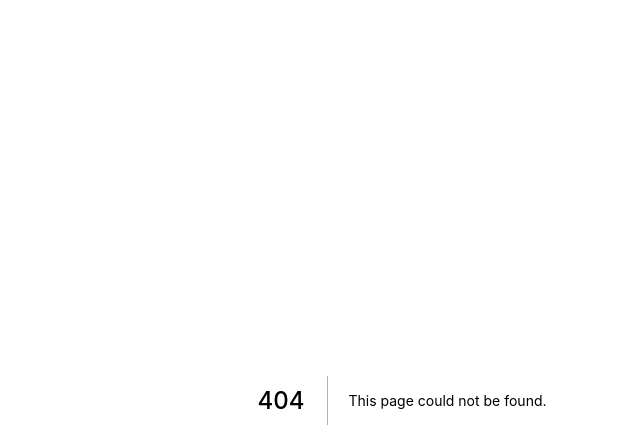
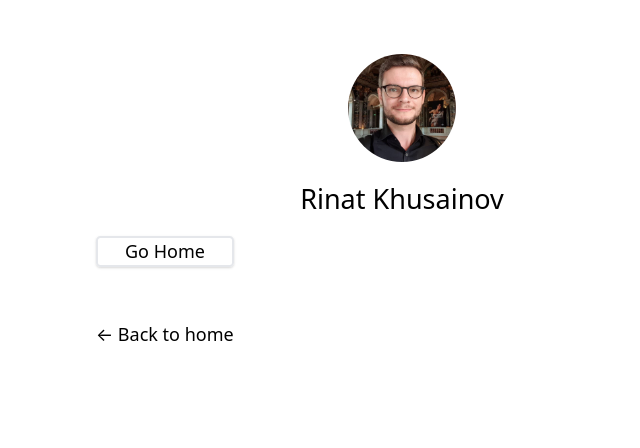
Before and after one commit to khusainovrm/next-app-v, a Next.js app: page /about in a window 1280 px wide. Before the commit this address had no page. Shown: the top 448 px of the page, without its empty margins (238-878 px from the left). Built offline with nearby package versions, Linux system fonts and the light colour scheme.

Commit message:
feat: useRouter as router.push

```diff
--- /dev/null
+++ b/components/about.module.css
@@ -0,0 +1,23 @@
+.button {
+    --tw-shadow: 0 1px 3px 0 rgba(0, 0, 0, 0.1), 0 1px 2px 0 rgba(0, 0, 0, 0.06);
+    box-shadow: var(--tw-ring-offset-shadow, 0 0 #0000), var(--tw-ring-shadow, 0 0 #0000), var(--tw-shadow);
+    padding-left: 1.5rem;
+    padding-right: 1.5rem;
+    border-width: 2px;
+    border-radius: 0.25rem;
+    line-height: inherit;
+    background-color: transparent;
+    background-image: none;
+    transition-duration: 150ms;
+}
+
+.button:hover {
+    color: darkorange;
+}
+
+.button:focus {
+    outline: none;
+}
+.button:active {
+    box-shadow: none;
+}
--- /dev/null
+++ b/pages/about.tsx
@@ -0,0 +1,17 @@
+import style from '../components/about.module.css'
+import Layout from '../components/layout'
+import { useRouter } from 'next/router'
+
+export default function About() {
+  const router = useRouter()
+  const clickHandler = () => router.push('/')
+  return (
+    <>
+      <Layout>
+        <button onClick={clickHandler} className={style.button}>
+          Go Home
+        </button>
+      </Layout>
+    </>
+  )
+}
--- a/pages/index.tsx
+++ b/pages/index.tsx
@@ -24,6 +24,11 @@ export default function Home({
         <Link href={'/posts/first-post'}>
           <a className={'text-xs hover:text-green-500'}>Go to first post</a>
         </Link>
+        <Link href={'/about'}>
+          <a className={'ml-2 text-xs hover:text-green-500'}>
+            Go to about page
+          </a>
+        </Link>
       </section>
       <ul className={'list-disc mt-2'}>
         {' '}
```
